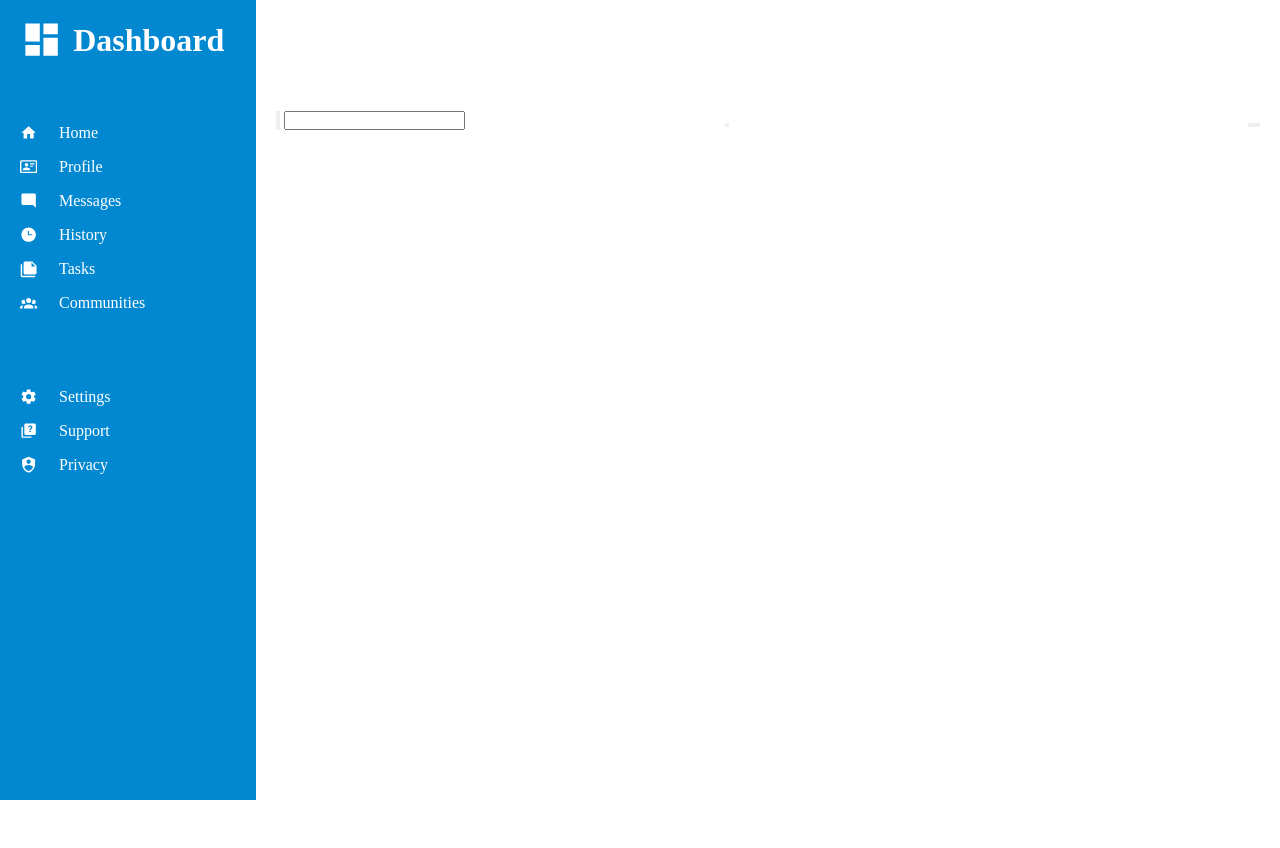
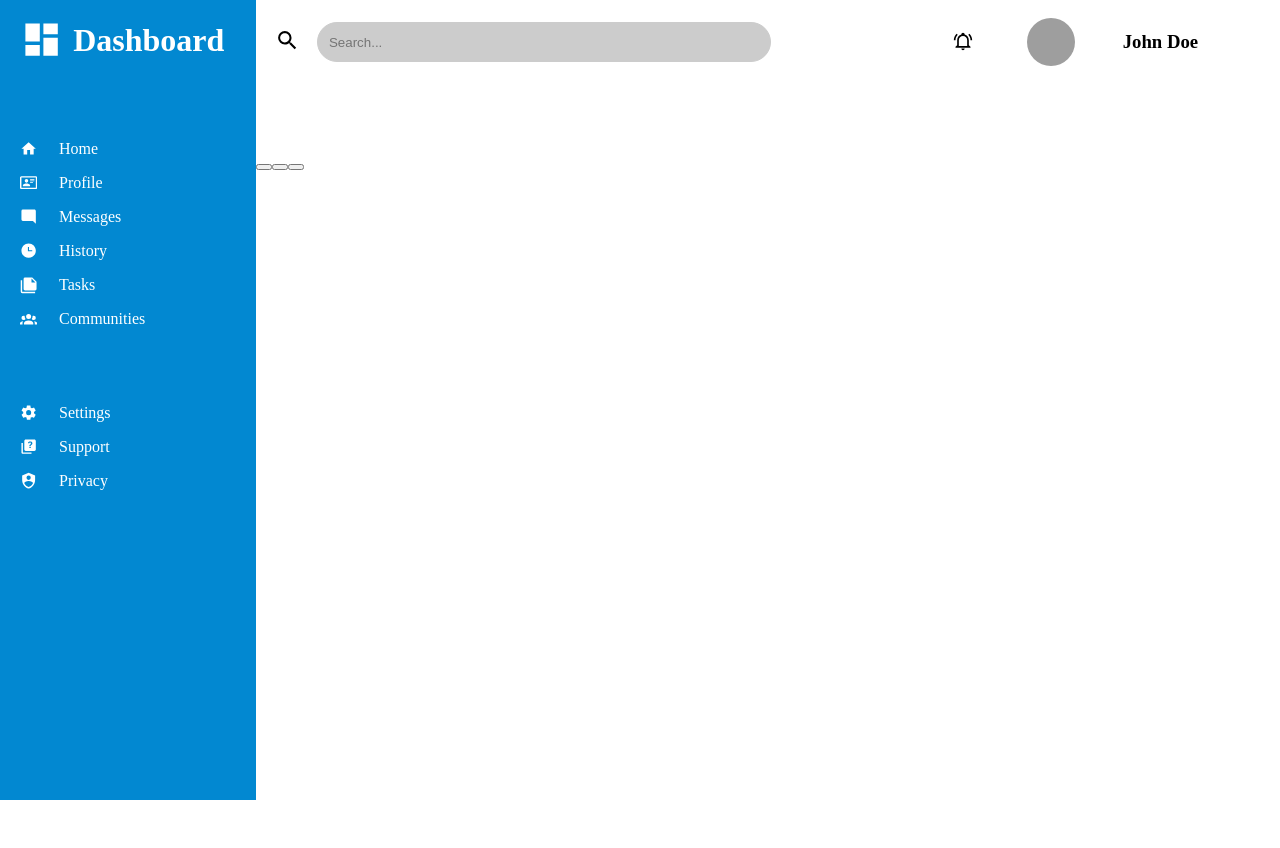
Before and after one commit to CluckyDawey/TOP-Admin-Dashboard, a plain HTML site: page index.html in a window 1280 px wide. After the commit the page ends 800 px from the top, so only its background shows below. Drawn offline with Linux system fonts and the light colour scheme; grey boxes are pictures that could not be loaded.

Commit message:
Finished up the upper part of the header

```diff
--- a/index.html
+++ b/index.html
@@ -32,22 +32,20 @@
             </div>
         </div>
         <div class="header">
-            <div class="searchBar">
-                <button class="search"><svg xmlns="http://www.w3.org/2000/svg" viewBox="0 0 24 24"><title>magnify</title><path d="M9.5,3A6.5,6.5 0 0,1 16,9.5C16,11.11 15.41,12.59 14.44,13.73L14.71,14H15.5L20.5,19L19,20.5L14,15.5V14.71L13.73,14.44C12.59,15.41 11.11,16 9.5,16A6.5,6.5 0 0,1 3,9.5A6.5,6.5 0 0,1 9.5,3M9.5,5C7,5 5,7 5,9.5C5,12 7,14 9.5,14C12,14 14,12 14,9.5C14,7 12,5 9.5,5Z" /></svg></button>
-                <input type="text" class="searchText">
-            </div>
-            <div class="notification">
-                <button class="notificationSetting"></button><img src="" alt="" class="userIconSmall">
-                <h3 class="userName"></h3>
-            </div>
-            <div class="userProfile">
-                <img src="" alt="" class="userIcon">
-                <div class="userInfo">
-                    <h2 class="userName"></h2>
-                    <span class="userRole"></span>
+            <div class="upperHeader">
+                <div class="searchBar">
+                    <button class="search"><svg xmlns="http://www.w3.org/2000/svg" viewBox="0 0 24 24"><title>magnify</title><path d="M9.5,3A6.5,6.5 0 0,1 16,9.5C16,11.11 15.41,12.59 14.44,13.73L14.71,14H15.5L20.5,19L19,20.5L14,15.5V14.71L13.73,14.44C12.59,15.41 11.11,16 9.5,16A6.5,6.5 0 0,1 3,9.5A6.5,6.5 0 0,1 9.5,3M9.5,5C7,5 5,7 5,9.5C5,12 7,14 9.5,14C12,14 14,12 14,9.5C14,7 12,5 9.5,5Z" /></svg></button>
+                    <input type="text" class="searchText" placeholder="Search...">
+                </div>
+                <div class="notification">
+                    <button class="notificationButton"><svg xmlns="http://www.w3.org/2000/svg" viewBox="0 0 24 24"><title>bell-ring-outline</title><path d="M10,21H14A2,2 0 0,1 12,23A2,2 0 0,1 10,21M21,19V20H3V19L5,17V11C5,7.9 7.03,5.17 10,4.29C10,4.19 10,4.1 10,4A2,2 0 0,1 12,2A2,2 0 0,1 14,4C14,4.1 14,4.19 14,4.29C16.97,5.17 19,7.9 19,11V17L21,19M17,11A5,5 0 0,0 12,6A5,5 0 0,0 7,11V18H17V11M19.75,3.19L18.33,4.61C20.04,6.3 21,8.6 21,11H23C23,8.07 21.84,5.25 19.75,3.19M1,11H3C3,8.6 3.96,6.3 5.67,4.61L4.25,3.19C2.16,5.25 1,8.07 1,11Z" /></svg></button>
+                    <img src="https://i.sstatic.net/l60Hf.png" alt="User Avatar" class="userPic">
+                    <h3 class="username">John Doe</h3>
                 </div>
             </div>
-            <div class="userActions"><button class="actionButton"></button><button class="actionButton"></button><button class="actionButton"></button></div>
+            <div class="userActions">
+                <button class="actionButton"></button><button class="actionButton"></button><button class="actionButton"></button>
+            </div>
         </div>
     </main>
 </body>
--- a/styles.css
+++ b/styles.css
@@ -1,6 +1,8 @@
-* {
+html, body {
     margin: 0;
     padding: 0;
+    height: 100%;
+    overflow: hidden;
     box-sizing: border-box;
 }
 
@@ -8,6 +10,7 @@
     display: grid;
     width: 100%;
     height: 100vh;
+    height: 100dvh;
     grid-template-columns: 20% 80%;
     grid-template-rows: 30% 70%;
 }
@@ -59,10 +62,71 @@
 }
 
 .header {
+    width: 100%;
     grid-column: 2 / 3;
     grid-row: 1 / 2;
+    display: grid;
+    grid-template-rows: 35% 65%;
+    align-items: center;
+}
+
+.upperHeader {
+    min-width: 100%;
+    grid-row: 1 / 2;
+    display: grid;
+    grid-template-columns: 60% 40%;
+    align-items: center;
+}
+
+.searchBar {
+    width: 100%;
+    grid-column: 1 / 2;
     display: flex;
-    justify-content: space-between;
+    justify-content: start;
     align-items: center;
-    padding: 20px;
+    gap: 0.7rem;
+    padding-left: 1vw;
 }
+
+.searchBar button{
+    width: 2.3rem;
+    min-width: 2.3rem;
+    height: auto;
+    background: none;
+    border: none;
+    cursor: pointer;
+}
+
+.searchBar input {
+    background-color: #ccc;
+    width: 70%;
+    height: 50%;
+    padding: 0.7rem;
+    border: 1px solid #ccc;
+    border-radius: 50px;
+}
+
+.notification {
+    width: 80%;
+    grid-column: 2 / 3;
+    display: flex;
+    justify-content: end;
+    gap: 3rem;
+    align-items: center;
+}
+
+.notification button {
+    width: 2rem;
+    min-width: 2rem;
+    height: auto;
+    background: none;
+    border: none;
+    cursor: pointer;
+}
+
+.notification .userPic {
+    width: 3rem;
+    height: 3rem;
+    border-radius: 50%;
+    object-fit: cover;
+}
```
